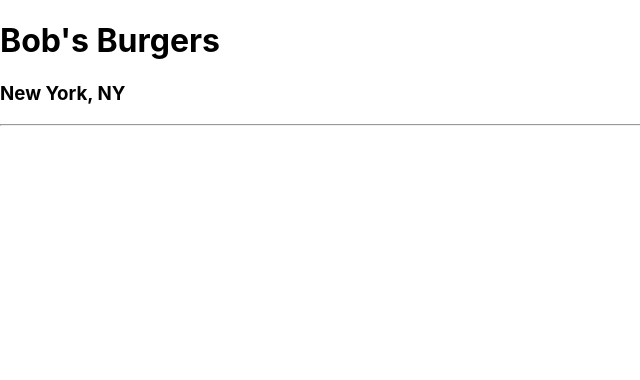
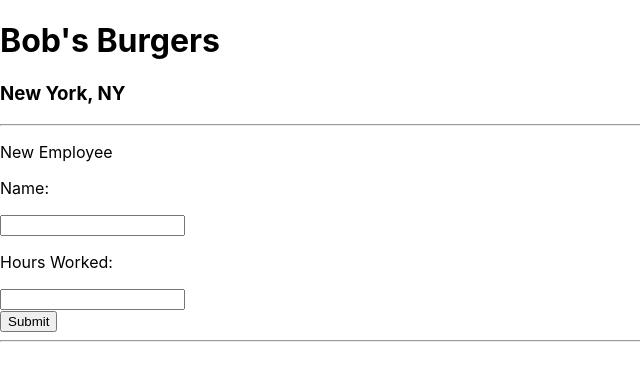
Before and after one commit to HAIXIN-ZHANG/mobx-State-Tree-test, a React (Create React App) app: page / in a window 1280 px wide. Shown: the top 380 px of the page, without its empty margins (0-640 px from the left). Built offline with nearby package versions, Linux system fonts and the light colour scheme.

Commit message:
tutotial 6

```diff
--- /dev/null
+++ b/src/components/Emopyee.tsx
@@ -0,0 +1,25 @@
+import { observer } from "mobx-react";
+import * as React from "react";
+import { Employee } from "../mst";
+
+interface EmployeeCompnentProps {
+  employee: Employee;
+}
+interface EmployeeCompnentState {}
+
+@observer
+class EmployeeComponent extends React.Component<
+  EmployeeCompnentProps,
+  EmployeeCompnentState
+> {
+  render() {
+    const { hours_worked, name } = this.props.employee;
+    return (
+      <div>
+        <p>{`Name: ${name}`}</p>
+        <p>{`Hours worked: ${hours_worked}`}</p>
+      </div>
+    );
+  }
+}
+export { EmployeeComponent };
--- a/src/components/Employer.tsx
+++ b/src/components/Employer.tsx
@@ -1,12 +1,16 @@
 import { inject, observer } from "mobx-react";
 import * as React from "react";
 import { Root } from "../mst";
+import { EmployeeComponent } from "./Emopyee";
 
 interface EmployerComponentProps {
   rootTree?: Root;
 }
 
-interface EmployerComponentState {}
+interface EmployerComponentState {
+  employeeName: string;
+  hours_worked: string;
+}
 
 @inject("rootTree")
 @observer
@@ -16,17 +20,54 @@
 > {
   constructor(props: EmployerComponentProps) {
     super(props);
-    this.state = {};
+    this.state = {
+      employeeName: "",
+      hours_worked: "",
+    };
   }
+
+  changeEmployeeName = (e: any) => {
+    const employeeName = e.target.value;
+    this.setState({ employeeName });
+  };
+
+  changeHoursWorked = (e: any) => {
+    const hours_worked = e.target.value;
+    this.setState({ hours_worked });
+  };
+
+  onSubmit = (e: any) => {
+    e.preventDefault();
+
+    const { employeeName, hours_worked } = this.state;
+    const { rootTree } = this.props;
+    if (!rootTree) return null;
+    rootTree.employer.newEmployee(employeeName, parseInt(hours_worked));
+  };
+
   render() {
     const { rootTree } = this.props;
+    const { employeeName, hours_worked } = this.state;
     if (!rootTree) return null;
 
     return (
       <div>
         <h1>{rootTree.employer.name}</h1>
         <h3>{rootTree.employer.location}</h3>
-        <hr/>
+        <hr />
+        <p>New Employee</p>
+        <form onSubmit={this.onSubmit}>
+          <p>Name:</p>
+          <input value={employeeName} onChange={this.changeEmployeeName} />
+          <p>Hours Worked:</p>
+          <input value={hours_worked} onChange={this.changeHoursWorked} />
+          <br />
+          <button>Submit</button>
+        </form>
+        <hr />
+        {rootTree.employer.employees.map((employee) => (
+          <EmployeeComponent employee={employee} key={employee.id} />
+        ))}
       </div>
     );
   }
--- a/src/mst/index.ts
+++ b/src/mst/index.ts
@@ -1,4 +1,5 @@
-import { Instance, types } from "mobx-state-tree";
+import { applySnapshot, Instance, types } from "mobx-state-tree";
+import * as uuid from "uuid";
 
 const EmployeeModel = types.model("", {
   id: types.identifier,
@@ -6,12 +7,24 @@
   hours_worked: types.number,
 });
 
-const EmployerModel = types.model("Employer", {
-  id: types.identifier,
-  name: types.string,
-  location: types.string,
-  employees: types.array(EmployeeModel),
-});
+const EmployerModel = types
+  .model("Employer", {
+    id: types.identifier,
+    name: types.string,
+    location: types.string,
+    employees: types.array(EmployeeModel),
+  })
+  .actions((self) => {
+    function newEmployee(name: string, hours_worked: number) {
+      const id = uuid.v4();
+      applySnapshot(self, {
+        ...self,
+        employees: [{ id, name, hours_worked }, ...self.employees],
+      });
+    }
+
+    return { newEmployee };
+  });
 
 const RootModel = types.model("Root", {
   employer: EmployerModel,
```
